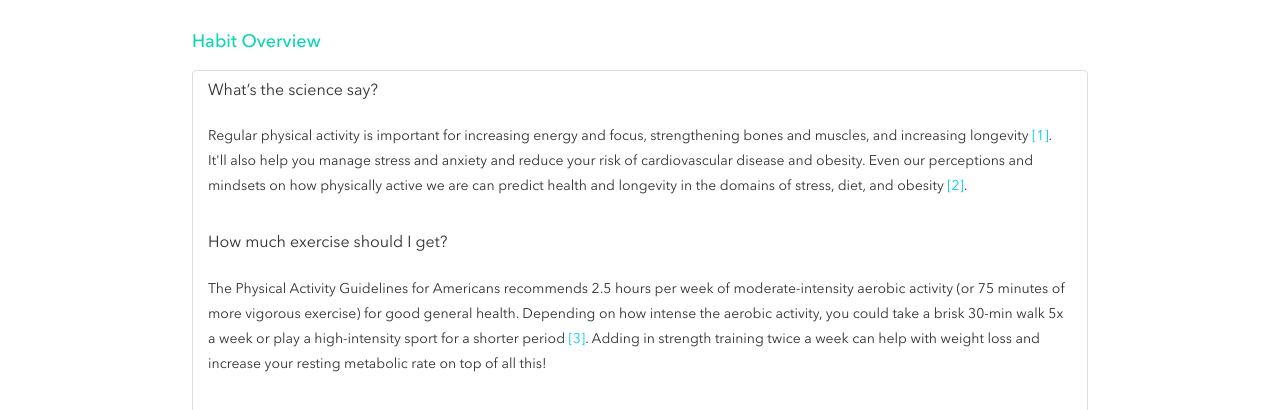
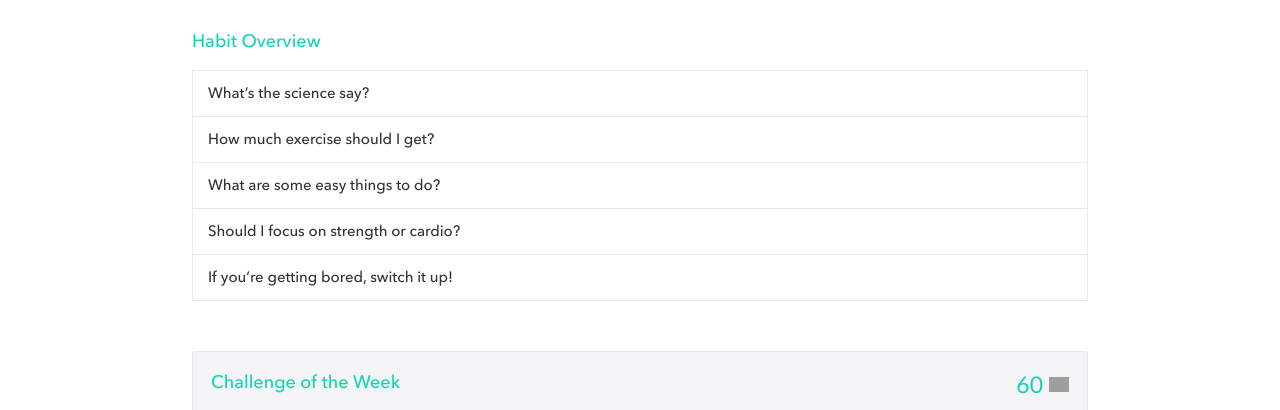
Before and after one commit to quokkateam/quokka, a React (Create React App) app: page /challenge in a window 1280 px wide. Shown: the part 390-800 px from the top of the page. Built offline with nearby package versions, Linux system fonts and the light colour scheme; grey boxes are pictures that could not be loaded.

Commit message:
add collapsible overview subsections with react-bootstrap Collapse component

```diff
--- a/package.json
+++ b/package.json
@@ -7,6 +7,7 @@
     "immutable": "^3.8.1",
     "jquery": "^3.2.1",
     "react": "^15.6.1",
+    "react-bootstrap": "^0.31.2",
     "react-dom": "^15.6.1",
     "react-markdown": "^2.5.0",
     "react-router-dom": "^4.1.1"
--- a/public/index.html
+++ b/public/index.html
@@ -12,7 +12,6 @@
     <link rel="shortcut icon" href="%PUBLIC_URL%/favicon.ico">
     <link rel="stylesheet" href="https://maxcdn.bootstrapcdn.com/bootstrap/3.3.6/css/bootstrap.min.css"/>
     <link rel="stylesheet" href="https://maxcdn.bootstrapcdn.com/font-awesome/4.6.1/css/font-awesome.min.css">
-    <script type="text/javascript" src="https://cdnjs.cloudflare.com/ajax/libs/jquery/3.1.1/jquery.min.js"></script>
     <!--
       Notice the use of %PUBLIC_URL% in the tags above.
       It will be replaced with the URL of the `public` folder during the build.
--- a/src/components/challenge/OverviewSection.js
+++ b/src/components/challenge/OverviewSection.js
@@ -1,32 +1,24 @@
 import React, { Component } from 'react';
-
-import QuokkaMarkdown from '../shared/QuokkaMarkdown';
+import OverviewSubSection from './OverviewSubSection';
 
 class OverviewSection extends Component {
+  constructor(props) {
+    super(props);
+    this.formatSubSections = this.formatSubSections.bind(this);
+  }
+
+  formatSubSections() {
+    return this.props.overview.map((data, i) => {
+      return <OverviewSubSection key={i} title={data.title} content={data.content} />;
+    });
+  }
+
   render() {
     return (
       <div className='container-fluid'>
         <div className='row'>
           <div className='challenge-section-title'>Habit Overview</div>
-          <div className='challenge-section-desc'>
-            <div className='panel-group'>
-              <div className='panel panel-default'>
-                {this.props.overview.map(({ title, content }, index) =>
-                  (<div key={index} >
-                    <div className='panel-heading'>
-                      <h4 className='panel-title'>
-                        {title}
-                      </h4>
-                    </div>
-                    <div className='panel-body'>
-                      <QuokkaMarkdown source={content} />
-                    </div>
-                  </div>
-                  )
-                )}
-              </div>
-            </div>
-          </div>
+          <div className='challenge-section-desc'>{this.formatSubSections()}</div>
         </div>
       </div>
     );
--- /dev/null
+++ b/src/components/challenge/OverviewSubSection.js
@@ -0,0 +1,28 @@
+import React, { Component } from 'react';
+import { Collapse } from 'react-bootstrap';
+import QuokkaMarkdown from '../shared/QuokkaMarkdown';
+
+class OverviewSubSection extends Component {
+  constructor(props) {
+    super(props);
+    this.toggleCollapse = this.toggleCollapse.bind(this);
+    this.state = { open: false };
+  }
+
+  toggleCollapse() {
+    this.setState({ open: !this.state.open });
+  }
+
+  render() {
+    return (
+      <div className="overview-subsection">
+        <div className="challenge-ov-subtitle" onClick={this.toggleCollapse}>{this.props.title}</div>
+        <Collapse className="challenge-ov-content" in={this.state.open}>
+          <QuokkaMarkdown source={this.props.content} />
+        </Collapse>
+      </div>
+    );
+  }
+}
+
+export default OverviewSubSection;
--- /dev/null
+++ b/src/styles/scss/challenge/overview.scss
@@ -0,0 +1,26 @@
+.challenge-ov-subtitle {
+  font-size: 15px;
+  font-family: Avenir-Next-Medium;
+  padding: 10px 15px;
+  border: 1px solid rgba(0,0,75,0.09);
+  border-bottom: none;
+  cursor: pointer;
+}
+
+.challenge-ov-content {
+  border: 1px solid rgba(0,0,75,0.06);
+  border-bottom: none;
+  background-color: rgba(0,0,75,0.04);
+  padding: 15px;
+}
+
+.overview-subsection:last-child {
+  .challenge-ov-subtitle {
+    border-bottom: 1px solid rgba(0,0,75,0.09);
+  }
+
+  .challenge-ov-content {
+    border-top: none;
+    border-bottom: 1px solid rgba(0,0,75,0.06);
+  }
+}
--- a/src/styles/scss/index.scss
+++ b/src/styles/scss/index.scss
@@ -32,6 +32,7 @@
 // Challenge
 @import 'challenge/challenge-page';
 @import 'challenge/banner';
+@import 'challenge/overview';
 @import 'challenge/challenge-section';
 @import 'challenge/prizes';
 @import 'challenge/suggestions';
```
